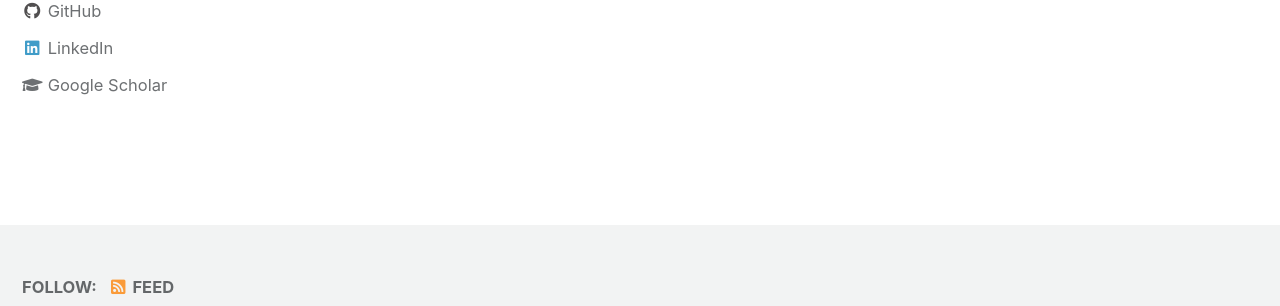
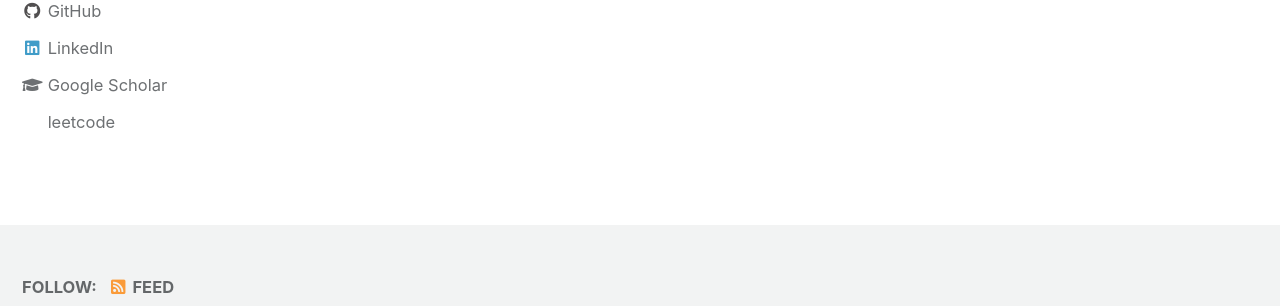
Before and after one commit to neilliang90/neilliang90.github.io, a Jekyll site: the page built from _pages/blog-by-tags.md, in a window 1280 px wide and 944 px high. Shown: the part 464-770 px from the top of the window. Built offline with Jekyll 4.4.1, drawn with Linux system fonts in a browser that asks for light colours; cached includes are drawn as plain includes.

Commit message:
Update _config.yml

```diff
--- a/_config.yml
+++ b/_config.yml
@@ -125,6 +125,9 @@ author:
     - label: "Google Scholar"
       icon: "fas fa-fw fa-graduation-cap"
       url: "https://scholar.google.com/citations?hl=en&user=bmj48jcAAAAJ"
+    - label: "leetcode"
+      icon: "fas fa-fw fa-leetcode"
+      url: "https://leetcode.com/neilliang/"
 
 # Site Footer
 footer:
```
